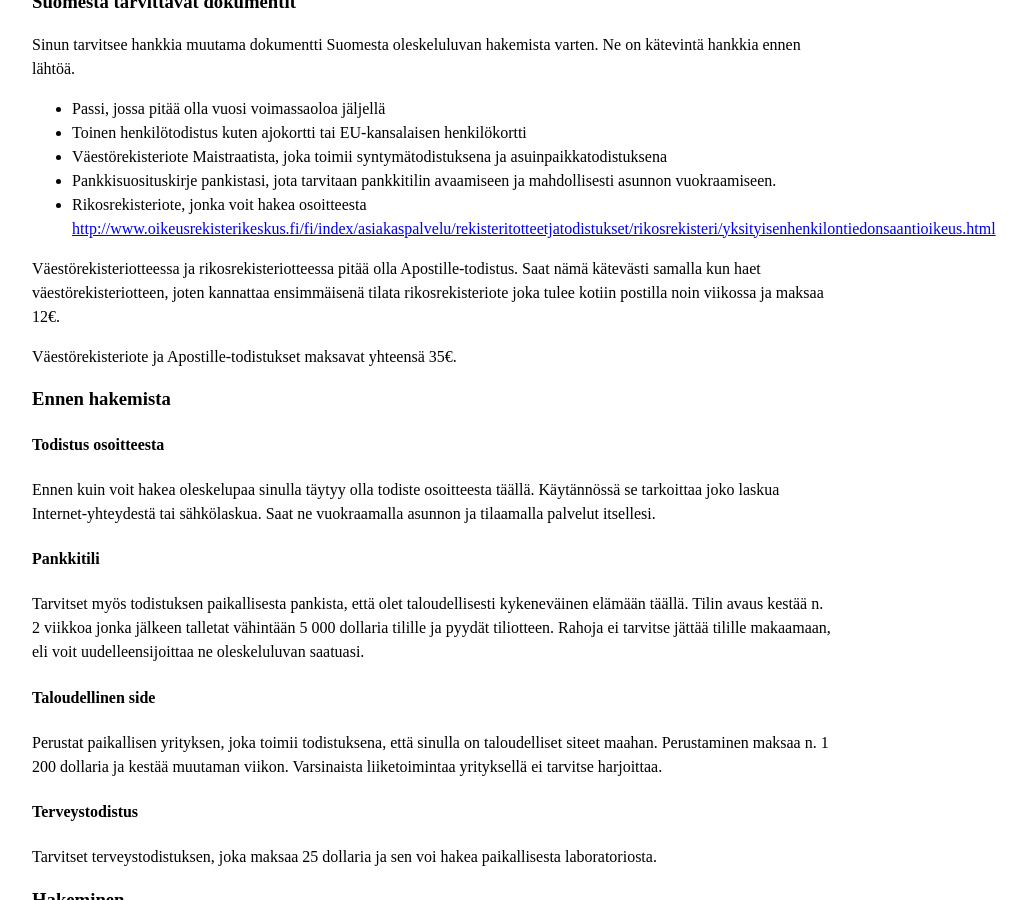
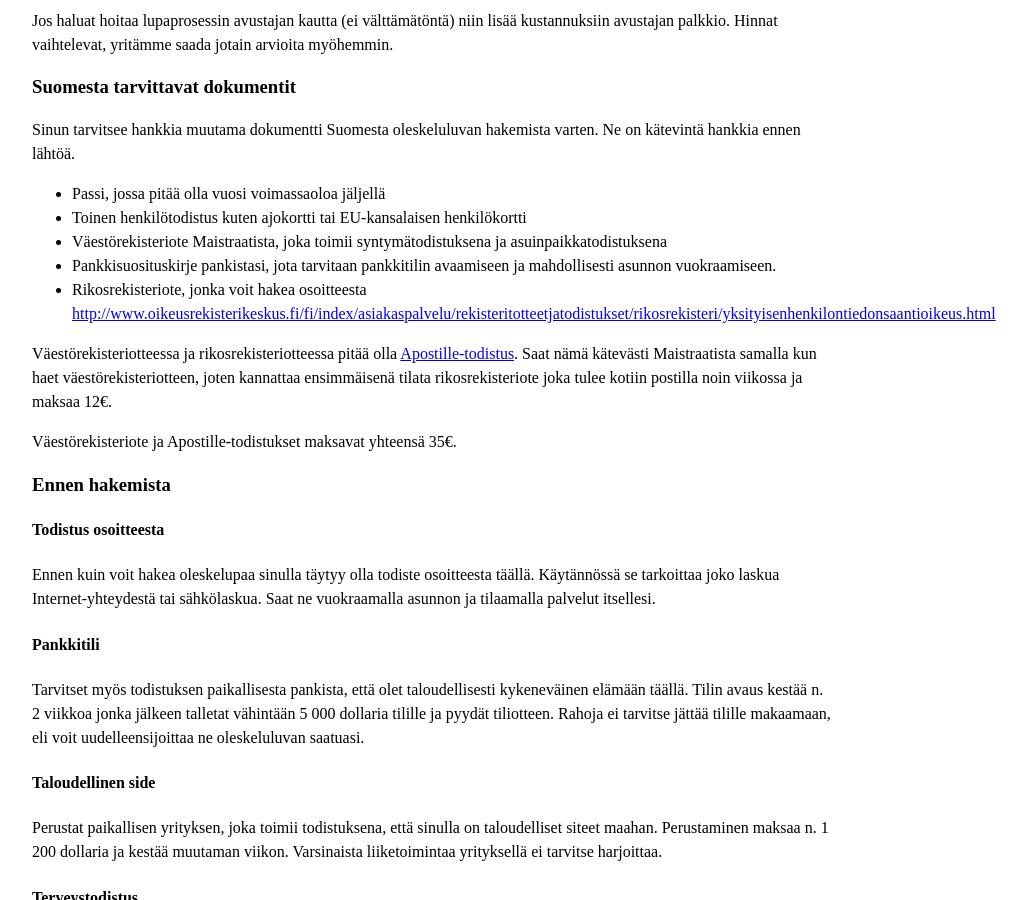
Before and after one commit to pitkonaarinparatiisi/pitkonaarinparatiisi.github.io, a Jekyll site: the page built from oleskelulupa.md, in a window 1280 px wide and 900 px high, scrolled down 2997 px. Shown: the whole window, without its empty margins (208-1235 px from the left). Built offline with Jekyll 4.4.1, drawn with Linux system fonts in a browser that asks for light colours; our own code applies the rules of GitHub Pages for plain Markdown files; some of the changed text lies outside the part shown.

Commit message:
Update oleskelulupa.md

```diff
--- a/oleskelulupa.md
+++ b/oleskelulupa.md
@@ -91,7 +95,7 @@ Sinun tarvitsee hankkia muutama dokumentti Suomesta oleskeluluvan hakemista vart
 * Pankkisuosituskirje pankistasi, jota tarvitaan pankkitilin avaamiseen ja mahdollisesti asunnon vuokraamiseen.
 * Rikosrekisteriote, jonka voit hakea osoitteesta <http://www.oikeusrekisterikeskus.fi/fi/index/asiakaspalvelu/rekisteritotteetjatodistukset/rikosrekisteri/yksityisenhenkilontiedonsaantioikeus.html>
 
-Väestörekisteriotteessa ja rikosrekisteriotteessa pitää olla Apostille-todistus. Saat nämä kätevästi samalla kun haet väestörekisteriotteen, joten kannattaa ensimmäisenä tilata rikosrekisteriote joka tulee kotiin postilla noin viikossa ja maksaa 12€.
+Väestörekisteriotteessa ja rikosrekisteriotteessa pitää olla [Apostille-todistus](https://www.maistraatti.fi/fi/Palvelut/julkinen_notaari/Apostille-todistus/). Saat nämä kätevästi Maistraatista samalla kun haet väestörekisteriotteen, joten kannattaa ensimmäisenä tilata rikosrekisteriote joka tulee kotiin postilla noin viikossa ja maksaa 12€.
 
 Väestörekisteriote ja Apostille-todistukset maksavat yhteensä 35€.
 
```
Also changed, not shown: other parts of oleskelulupa.md (+4 -0 lines).
